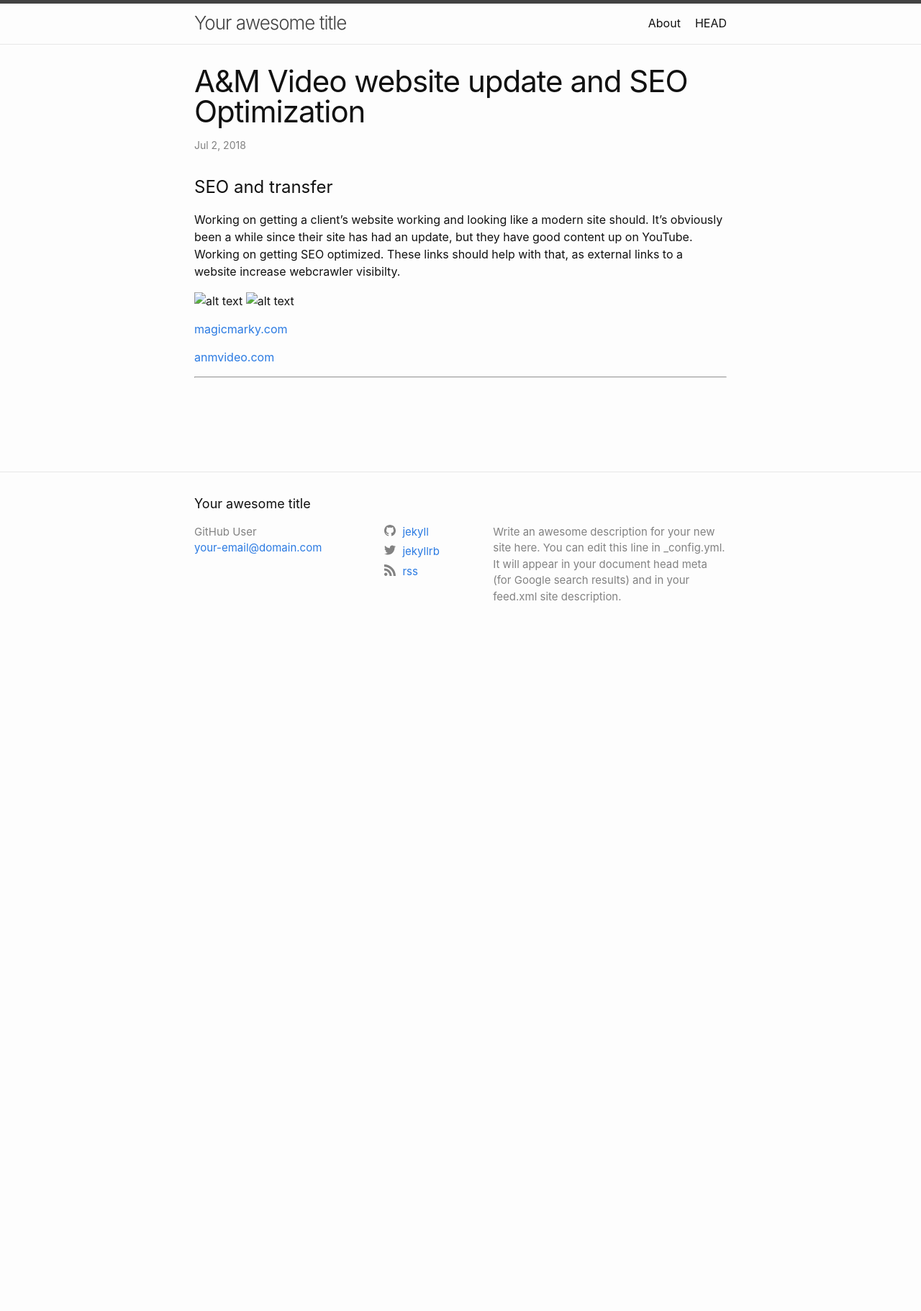
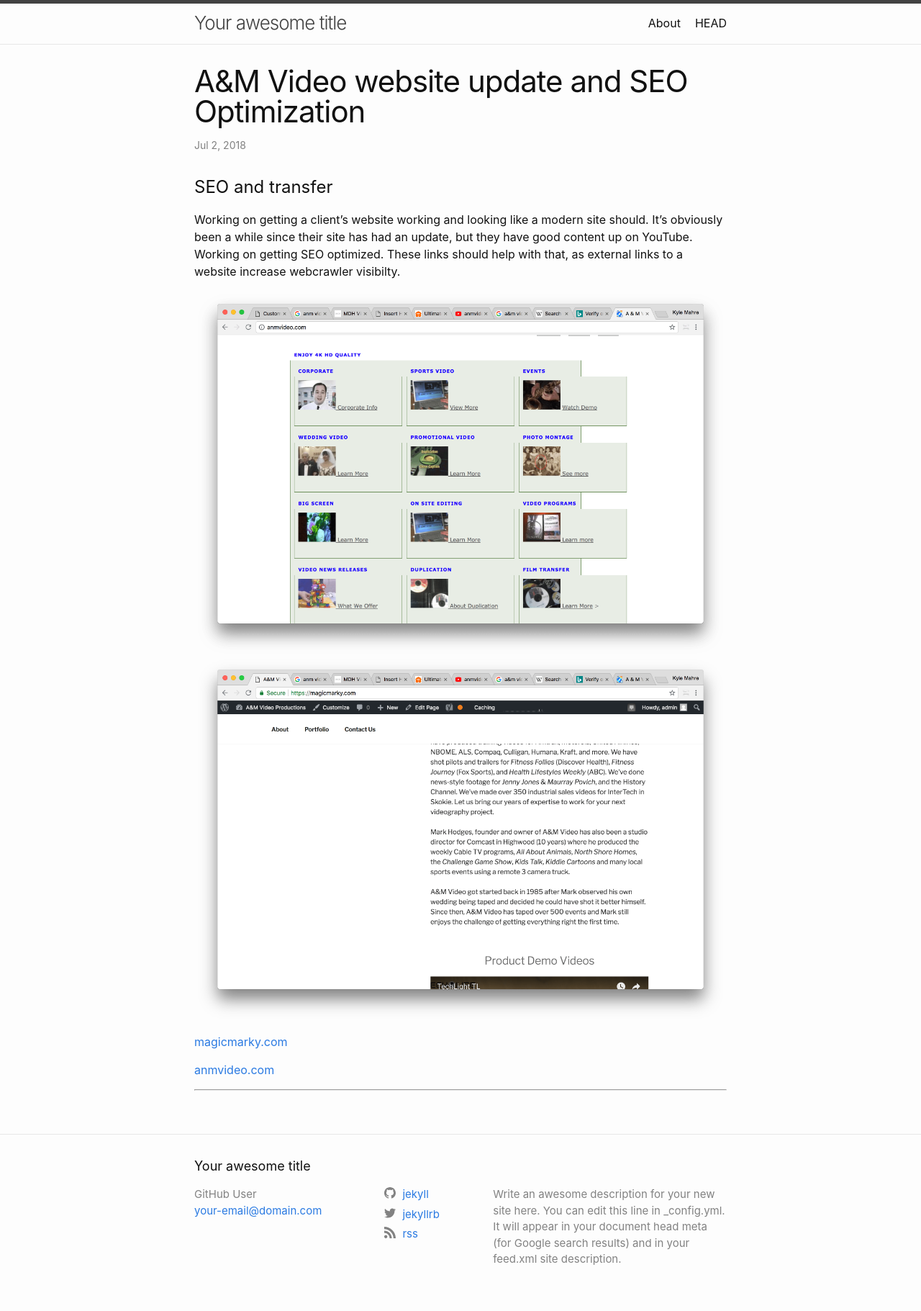
Before and after one commit to kfmahre/kfmahre.github.io, a Jekyll site: the page built from _posts/2018-07-02-A&M Video transition and update.markdown, in a window 1280 px wide. Shown: the whole page at 72% size. Built offline with Jekyll 4.4.1, drawn with Linux system fonts in a browser that asks for light colours; before the commit the page ends 900 px from its top, so only the background shows below that.

Commit message:
migrating is going to be a pain

```diff
--- a/_posts/2018-07-02-A&M Video transition and update.markdown
+++ b/_posts/2018-07-02-A&M Video transition and update.markdown
@@ -8,11 +8,11 @@
 
 Working on getting a client's website working and looking like a modern site should. It's obviously been a while since their site has had an update, but they have good content up on YouTube. Working on getting SEO optimized. These links should help with that, as external links to a website increase webcrawler visibilty.
 
-![alt text](/_posts/oldA&M.png)
-![alt text](/_posts/updateA&M.png)
+![alt text](/images/oldA&M.png)
+![alt text](/images/updateA&M.png)
 
 [magicmarky.com](https://magicmarky.com)
 
-[anmvideo.com](https://anmvideo.com)
+[anmvideo.com](http://anmvideo.com)
 
 ---
```
Also changed, not shown: images/oldA&M.png (added), images/updateA&M.png (added).
